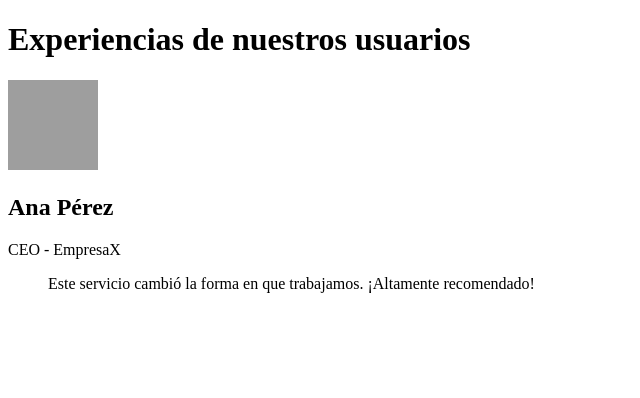
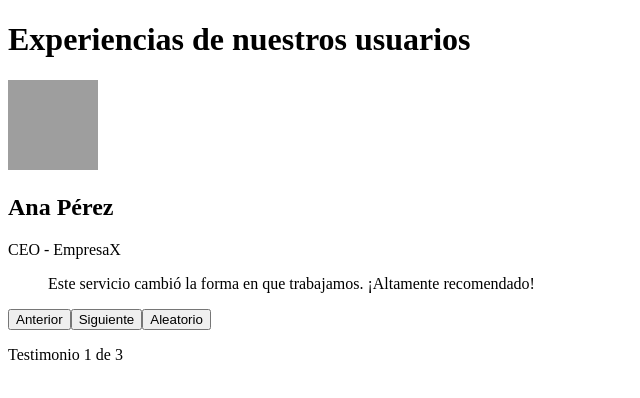
Before and after one commit to Laura55255/Lab-U3-03, a React (Vite) app: page / in a window 1280 px wide. Shown: the top 398 px of the page, without its empty margins (0-640 px from the left). Built offline with nearby package versions, Linux system fonts and the light colour scheme; grey boxes are pictures that could not be loaded.

Commit message:
feat: agrega Controls y navegación con useState (anterior, siguiente, aleatorio)

```diff
--- a/src/App.jsx
+++ b/src/App.jsx
@@ -1,11 +1,43 @@
+import { useState } from 'react';
 import testimonios from './data.js';
 import Testimonial from './components/Testimonial.jsx';
+import Controls from './components/Controls.jsx';
 
 export default function App() {
+  const [index, setIndex] = useState(0);
+  const total = testimonios.length;
+
+  function next() {
+    setIndex(actual => (actual + 1) % total);
+  }
+
+  function prev() {
+    setIndex(actual => (actual - 1 + total) % total);
+  }
+
+  function random() {
+    if (total < 2) return;
+    const salto = 1 + Math.floor(Math.random() * (total - 1));
+    setIndex(actual => (actual + salto) % total);
+  }
+
+  if (total === 0) {
+    return (
+      <main className="app">
+        <h1>Experiencias de nuestros usuarios</h1>
+        <p>No hay testimonios disponibles.</p>
+      </main>
+    );
+  }
+
   return (
     <main className="app">
       <h1>Experiencias de nuestros usuarios</h1>
-      <Testimonial item={testimonios[0]} />
+      <Testimonial item={testimonios[index]} />
+      <Controls onPrev={prev} onNext={next} onRandom={random} />
+      <p className="counter" aria-live="polite">
+        Testimonio {index + 1} de {total}
+      </p>
     </main>
   );
 }
```
